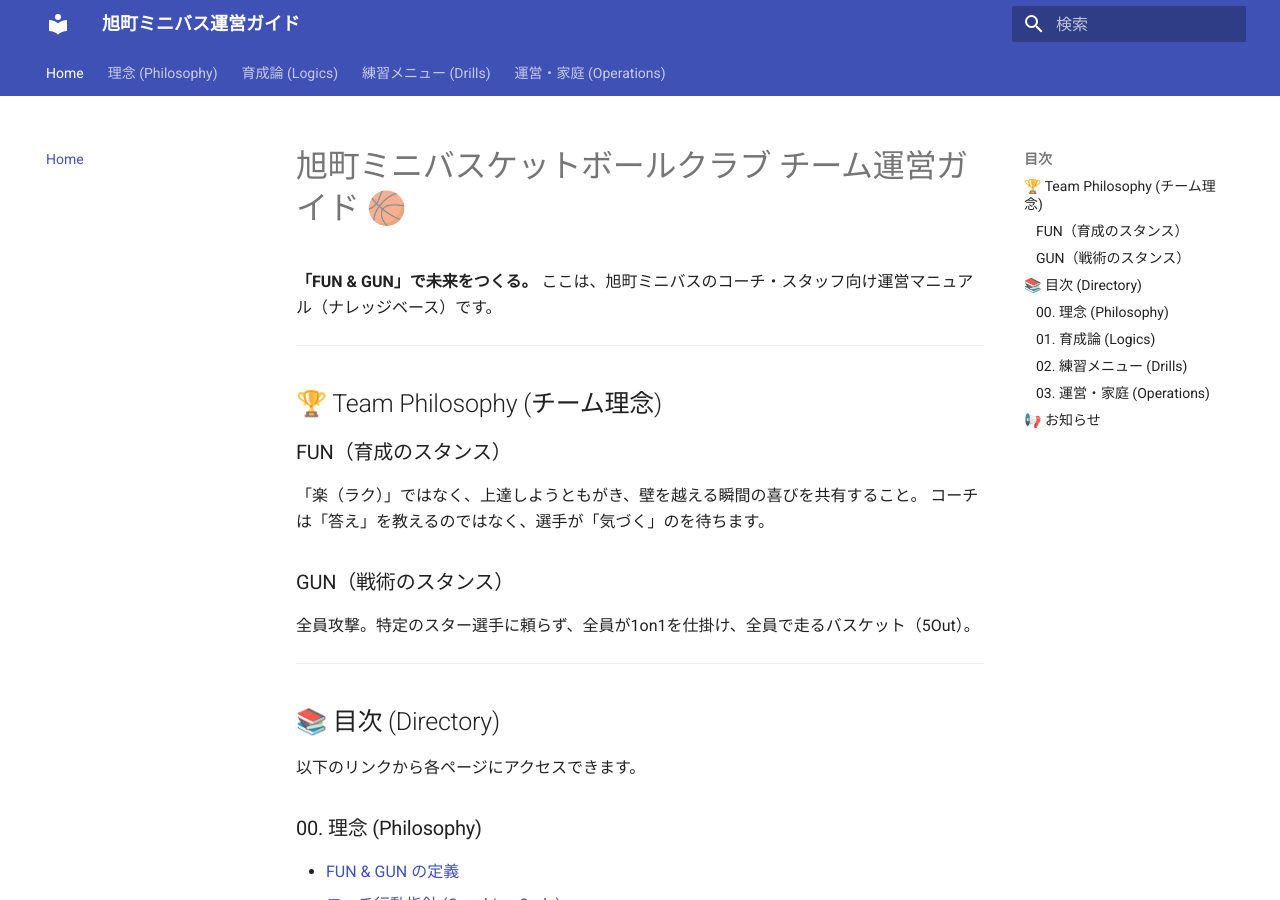
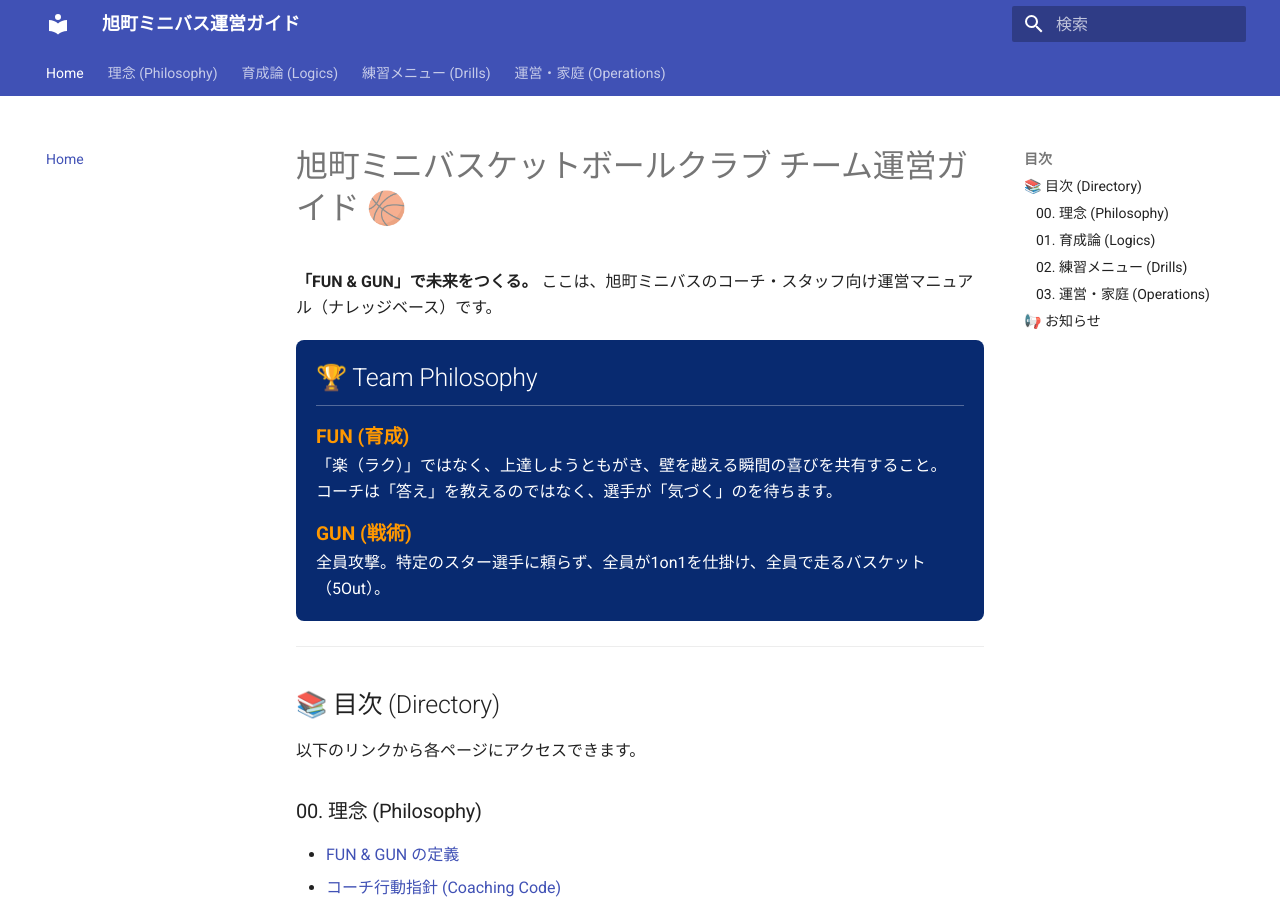
Before and after one commit to kawaiikumichan/asahicho-minibus-ops, an MkDocs documentation site: the page built from docs/index.md, in a window 1280 px wide and 900 px high. Built offline with MkDocs 1.6.1 and Material for MkDocs 9.7.7, drawn with Linux system fonts in a browser that asks for light colours; some of the changed text lies outside the part shown.

Commit message:
Update index.md

```diff
--- a/docs/index.md
+++ b/docs/index.md
@@ -3,16 +3,18 @@
 **「FUN & GUN」で未来をつくる。**
 ここは、旭町ミニバスのコーチ・スタッフ向け運営マニュアル（ナレッジベース）です。
 
----
-
-## 🏆 Team Philosophy (チーム理念)
-
-### FUN（育成のスタンス）
-「楽（ラク）」ではなく、上達しようともがき、壁を越える瞬間の喜びを共有すること。
-コーチは「答え」を教えるのではなく、選手が「気づく」のを待ちます。
-
-### GUN（戦術のスタンス）
-全員攻撃。特定のスター選手に頼らず、全員が1on1を仕掛け、全員で走るバスケット（5Out）。
+<div style="background-color: #082A70; color: white; padding: 20px; border-radius: 8px; margin: 20px 0;">
+    <h2 style="color: white; margin-top: 0; border-bottom: 1px solid rgba(255,255,255,0.3); padding-bottom: 10px;">🏆 Team Philosophy</h2>
+    <div style="margin-top: 15px;">
+        <strong style="font-size: 1.2em; color: #FF9800;">FUN (育成)</strong><br>
+        「楽（ラク）」ではなく、上達しようともがき、壁を越える瞬間の喜びを共有すること。<br>
+        コーチは「答え」を教えるのではなく、選手が「気づく」のを待ちます。
+    </div>
+    <div style="margin-top: 15px;">
+        <strong style="font-size: 1.2em; color: #FF9800;">GUN (戦術)</strong><br>
+        全員攻撃。特定のスター選手に頼らず、全員が1on1を仕掛け、全員で走るバスケット（5Out）。
+    </div>
+</div>
 
 ---
 
@@ -58,5 +60,5 @@
 ---
 
 ## 📢 お知らせ
-* **2025.12.11:** チーム運営ガイドを正式公開しました。
-* **Update:** 安全管理（EAP・女性アスリート）、メンタル理論、守備戦術を追加し、コンテンツを大幅に拡充しました。
+* **Update:** サイトデザインをチームカラー（ネイビーブルー）に一新しました。
+* **New:** ライフスキル、マインドセット、女性アスリートの健康管理を追加しました。
```
